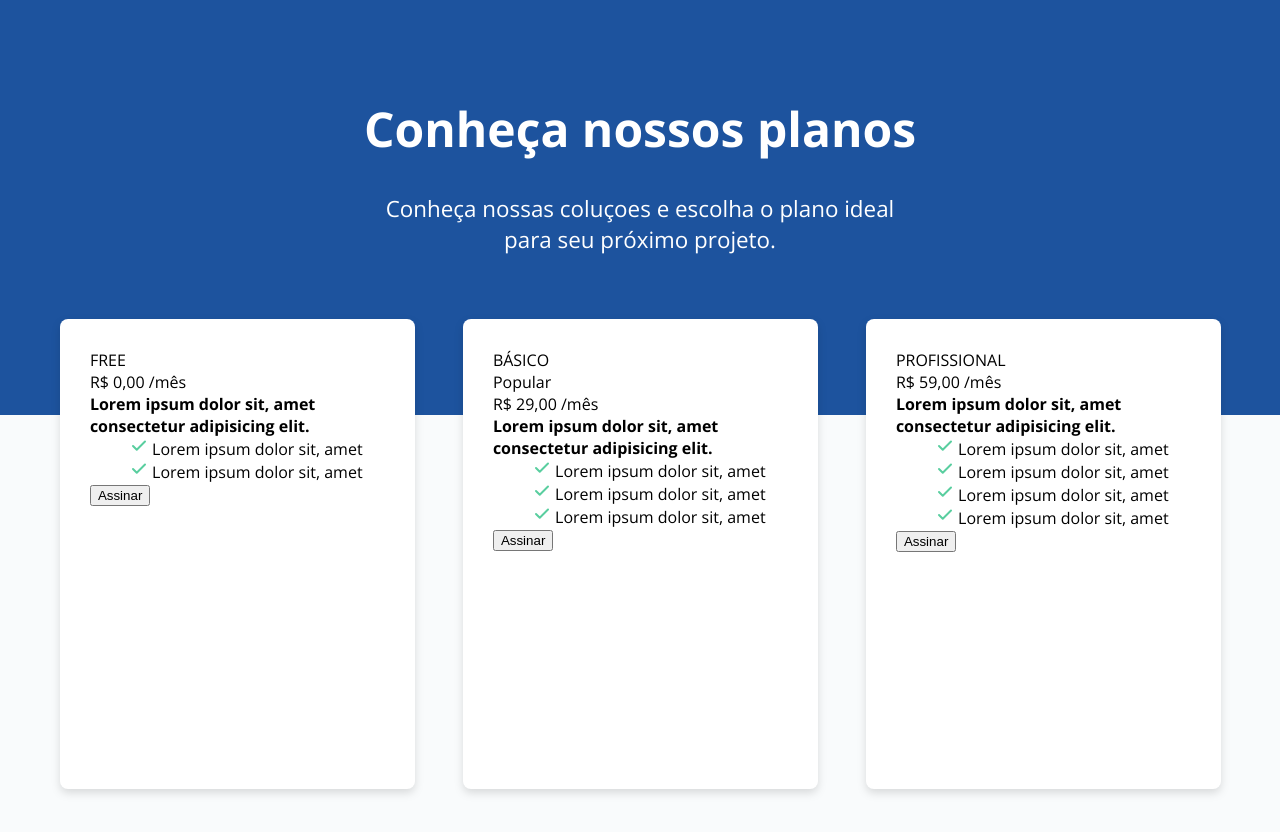
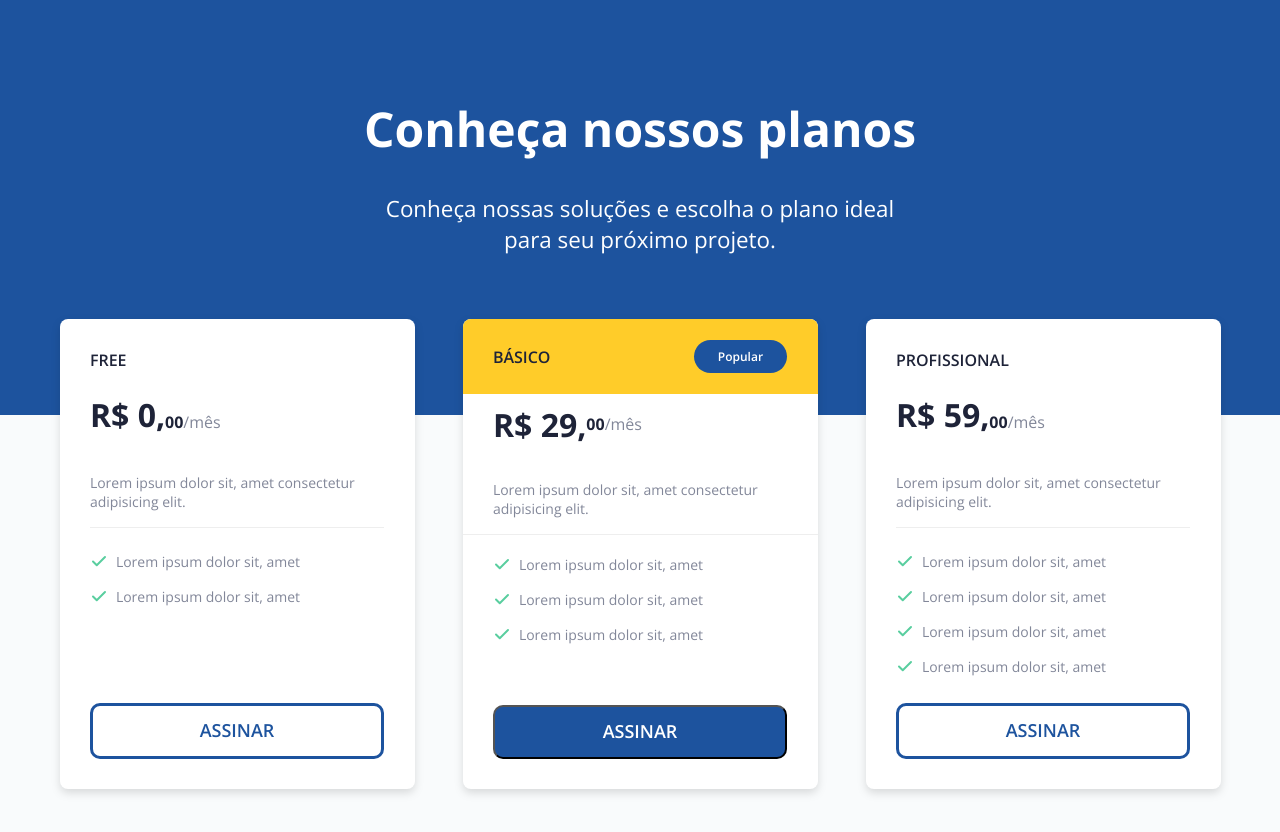
Before and after one commit to Ar3secchim/desafio_rocketseat_PrincingTable, a plain HTML site: page index.html in a window 1280 px wide. Drawn offline with nearby package versions, Linux system fonts and the light colour scheme.

Commit message:
finish_desafio

```diff
--- a/index.html
+++ b/index.html
@@ -12,47 +12,56 @@
     <div class="container_header">
       <div class="container_header_text">
         <h1>Conheça nossos planos</h1>
-        <h3>Conheça nossas coluçoes e escolha o plano ideal para seu próximo projeto.</h3>
+        <h2>Conheça nossas soluções e escolha o plano ideal para seu próximo projeto.</h2>
       </div>
     </div>
   </head>
 </body>
 
 <main>
+<!-- ------------------ card free ------------------ -->
   <div class="container_card">
     <div class="container_free_card">
-      <p>FREE</p>
-      <span>
-        <p><bold>R$ 0,00 </bold>/mês</p>
+      <h3 class="category">FREE</h3>
+      <span class="container_price">
+        <a class="price">
+          <strong>R$ 0,</strong>
+          <a class="price_small">00</a>
+        </a>
+        <a>/mês</a>
       </span>
       <h4>Lorem ipsum dolor sit, amet consectetur adipisicing elit.</h4>
       <ul>
         <li>
           <img src="/assets/check.svg">
-          <a>Lorem ipsum dolor sit, amet </a>
+          <a> Lorem ipsum dolor sit, amet </a>
         </li>
         <li>
           <img src="/assets/check.svg">
-          <a>Lorem ipsum dolor sit, amet </a>
+          <a> Lorem ipsum dolor sit, amet </a>
         </li>
       </ul>
-      <button>
-        Assinar
+      <button class="btn-primary">
+        ASSINAR
       </button>
     </div>
   </div>
-
+<!-- ------------------ card Basic ------------------ -->
   <div class="container_card">
     <div class="container_basic_card">
       <div class="header_card">
-        <p>BÁSICO</p>
+        <h3>BÁSICO</h3>
         <div class="button_container">
           Popular
         </div>
       </div>
 
-      <span>
-        <p><bold>R$ 29,00 </bold>/mês</p>
+      <span class="container_price">
+        <a class="price">
+          <strong>R$ 29,</strong>
+          <a class="price_small">00</a>
+        </a>
+        <a>/mês</a>
       </span>
 
       <h4>Lorem ipsum dolor sit, amet consectetur adipisicing elit.</h4>
@@ -71,18 +80,22 @@
         </li>
 
       </ul>
-      <button>
-        Assinar
+      <button class="btn-basic">
+        ASSINAR
       </button>
     </div>
   </div>
-
+<!-- ---------------- card profissional  ------------ -->
   <div class="container_card">
     <div class="container_profissional_card">
-      <p>PROFISSIONAL</p>
+      <h3 class="category">PROFISSIONAL</h3>
 
-      <span>
-        <p><bold>R$ 59,00 </bold>/mês</p>
+      <span class="container_price">
+        <a class="price">
+          <strong>R$ 59,</strong>
+          <a class="price_small">00</a>
+        </a>
+        <a>/mês</a>
       </span>
 
       <h4>Lorem ipsum dolor sit, amet consectetur adipisicing elit.</h4>
@@ -105,8 +118,8 @@
         </li>
 
       </ul>
-      <button>
-        Assinar
+      <button class="btn-primary">
+        ASSINAR
       </button>
     </div>
   </div>
--- a/style.css
+++ b/style.css
@@ -1,10 +1,11 @@
 
 @import url('https://fonts.googleapis.com/css2?family=Open+Sans:wght@400;600;700&display=swap');
+
 *{
   box-sizing: border-box;
   margin: 0;
+}
 
-}
 :root {
   --yellow: #ffcc29;
   --blue: #1d539e;
@@ -21,8 +22,18 @@ h1{
   font: normal 700 3rem "Open Sans";
 }
 
+h2{
+  font: normal 400 1.4rem "Open Sans";
+}
+
 h3{
-  font: normal 400 1.4rem "Open Sans";
+  font: normal 600 1rem "Open Sans";
+  color: rgba(30, 35, 56, 1);
+}
+
+h4{
+  font: normal 400 14px "Open Sans";
+  color: rgba(130, 135, 153, 1);
 }
 
 ul{
@@ -36,18 +47,6 @@ main{
 }
 footer{
   height:150px;
-}
-/* ----------------container card -----------------------*/
-.container_card {
-  display: flex;
-  width: 355px;
-  height: 470px;
-  padding:1.9rem;
-
-  border-radius: .5rem;
-  filter: drop-shadow(0px 4px 4px rgba(0, 0, 0, 0.131));
-  background:white;
-
 }
 
 /* ----------------card header------------------------*/
@@ -69,3 +68,153 @@ footer{
   gap: 2rem;
   margin-top: 6rem;
 }
+/* --------------container card -----------------------*/
+.container_card {
+  display: flex;
+  width: 355px;
+  height: 470px;
+
+  border-radius: .5rem;
+  filter: drop-shadow(0px 4px 4px rgba(0, 0, 0, 0.131));
+  background:white;
+
+}
+
+/*------------------- Cards global---------------------*/
+.category{
+  height: 25px;
+  margin-bottom: 1.6rem;
+}
+
+.container_price{
+  display: flex;
+  height:50px;
+  margin-bottom: 1.6rem;
+  color: rgba(30, 35, 56, 1);
+}
+
+.container_price .price{
+  font: normal 700 2rem "Open Sans";
+  color: rgba(30, 35, 56, 1);
+  padding-bottom: 1rem;
+}
+.container_price .price_small {
+  color: rgba(30, 35, 56, 1);
+  font: normal 700 1rem "Open Sans";
+}
+
+.container_price a{
+  display: flex;
+  align-items: center;
+  color:rgba(130, 135, 153, 1);
+}
+
+.container_card h4{
+  padding-bottom: 1rem;
+  border-bottom: 1px solid rgba(238, 238, 238, 1);
+}
+
+ul{
+  display: flex;
+  flex-direction:column;
+  gap: 1rem;
+  height:190px;
+  padding: 1.5rem 1.5rem 1.5rem 0rem;
+
+  font: normal 400 14px "Open Sans";
+  color: rgba(130, 135, 153, 1);
+}
+
+li{
+  display:flex;
+  align-content: center;
+  gap: 0.5rem;
+}
+
+button{
+  /* reset appearance*/
+  background: transparent;
+}
+
+.btn-primary{
+  padding: 12px 24px 14px 24px;
+  border: 3px solid #1D539E;
+  border-radius:10px;
+
+  Color: #1d539e;
+  font: normal 600 18px "Open Sans";
+}
+
+/*-------------------- Cards free ---------------------*/
+.container_free_card{
+  display: flex;
+  flex-direction: column;
+  padding:1.9rem;
+  justify-content: space-between;
+}
+
+/*------------------- Cards Basic ---------------------*/
+.header_card{
+  display: flex;
+  background: var(--yellow);
+  height:75px;
+  border-radius:8px 8px 0px 0px;
+  align-items: center;
+  padding: 1.9rem;
+  justify-content: space-between;
+
+}
+.button_container{
+  background: #1D539E;
+  Color: white;
+  font: normal 600 12px "Open Sans";
+  padding:8px 24px 8px 24px;
+  border-radius:50px;
+}
+.container_basic_card {
+  display: flex;
+  flex-direction: column;
+  justify-content: space-between;
+}
+.container_basic_card .container_price{
+  padding:1.90rem;
+}
+
+.container_basic_card ul{
+  padding:20px 0 1rem 1.9rem;
+}
+
+.container_basic_card h4{
+  padding:0 0 1rem 1.9rem;
+}
+
+.btn-basic{
+  padding: 12px 24px 14px 24px;
+  background: #1D539E;
+  border-radius:10px;
+
+  Color: white;
+  font: normal 600 18px "Open Sans";
+
+  margin: 1.9rem;
+}
+
+/*----------------- Cards profissional ----------------*/
+.container_profissional_card{
+  display: flex;
+  flex-direction: column;
+  padding:1.9rem;
+  justify-content: space-between;
+}
+
+@media screen and (max-width:1000px){
+  .container_header_text{
+    width: 350px;
+  }
+
+ main{
+   flex-direction: column;
+   align-items: center;
+ }
+
+}
```
